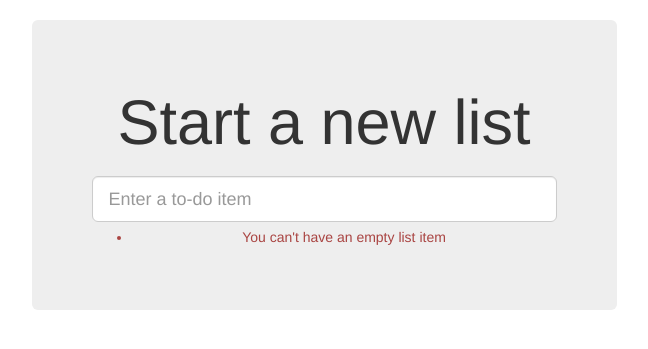
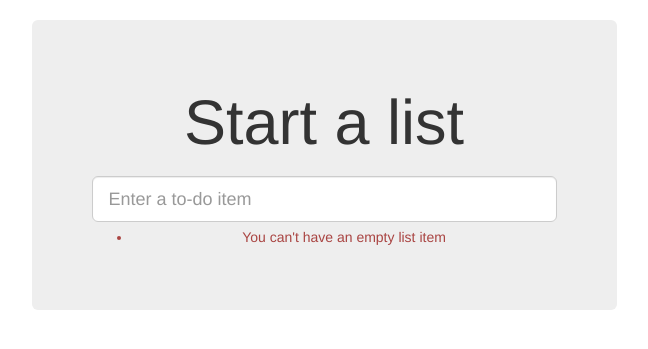
Before and after one commit to salmanulfarzy/superlists, a Django app: page /lists/new in a window 1280 px wide. Shown: the part 52-401 px from the top of the page, without its empty margins (316-964 px from the left). Run offline with Django 3.2, Linux system fonts and the light colour scheme; some libraries are stand-ins or nearby versions.

Commit message:
Reword entry box title, List of lists title

```diff
--- a/lists/templates/home.html
+++ b/lists/templates/home.html
@@ -1,5 +1,5 @@
 {% extends 'base.html' %}
 
-{% block header_text %}Start a new list {% endblock %}
+{% block header_text %}Start a list {% endblock %}
 
 {% block form_action %}{% url 'new_list' %}{% endblock %}
--- a/lists/templates/my_lists.html
+++ b/lists/templates/my_lists.html
@@ -5,7 +5,7 @@
 {% block list_form %}{% endblock %}
 
 {% block extra_content %}
-  <h2>{{ owner.email }}'s lists</h2>
+  <h2>Your lists</h2>
   <ul>
     {% for list in owner.list_set.all %}
       <li><a href="{{ list.get_absolute_url }}">{{ list.name }}</a></li>
```
